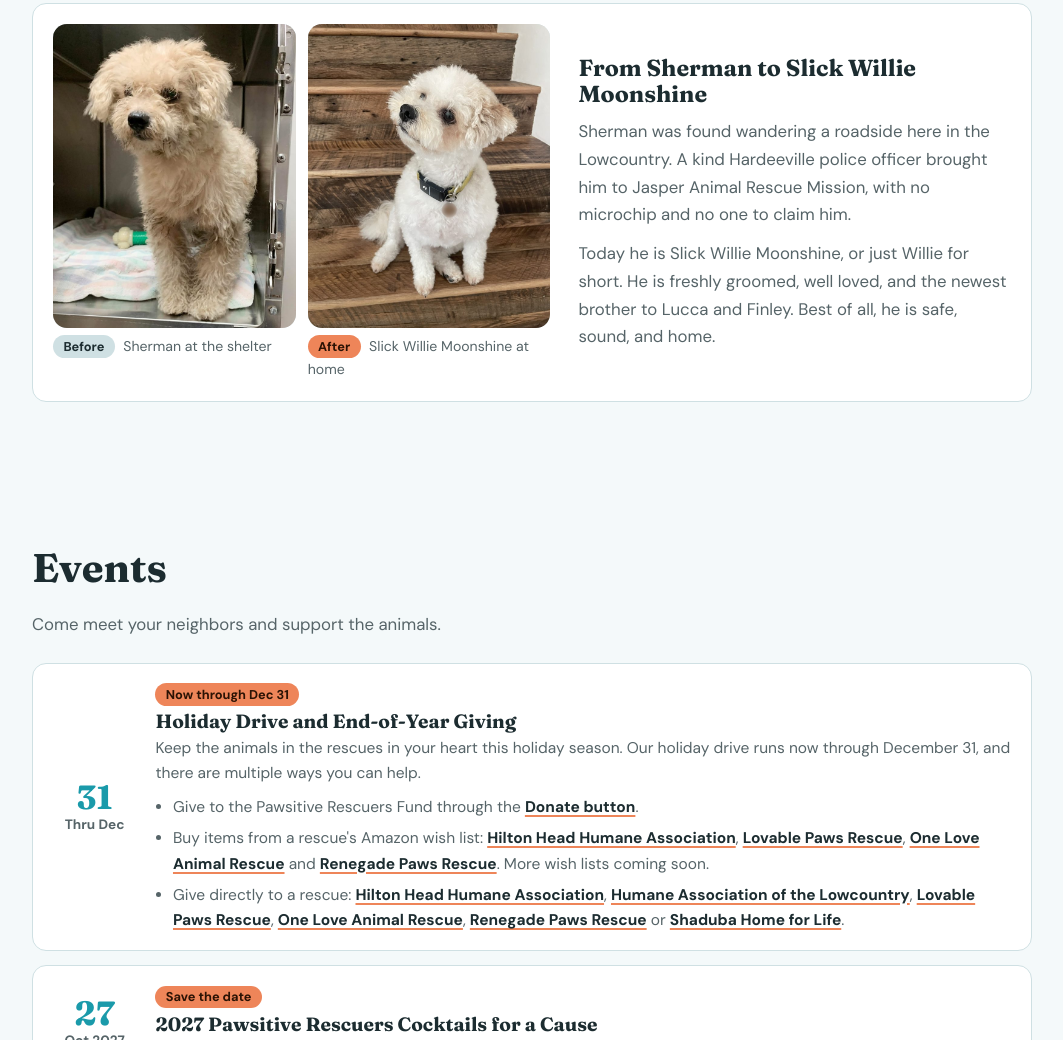
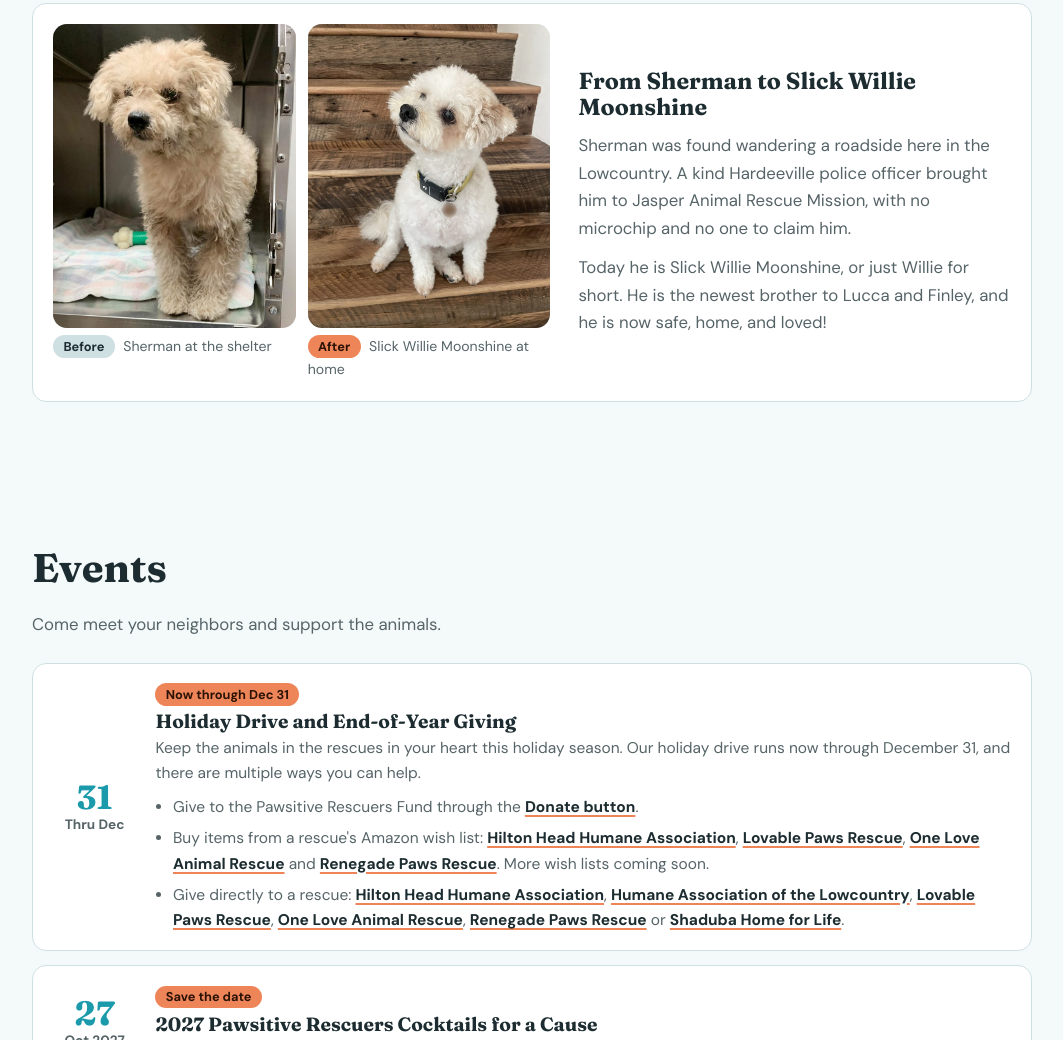
Before and after one commit to Pawsitive-Rescuers/pawsitive-rescuers, a plain HTML site: page index.html in a window 1280 px wide. Shown: the part 2465-3505 px from the top of the page, without its empty margins (108-1171 px from the left). Drawn offline with Linux system fonts and the light colour scheme.

Commit message:
Simplify end of Willie story
Co-Authored-By: Claude Opus 5.5 <noreply@anthropic.com>
Claude-Session: https://claude.ai/code/session_01VNw7gQh4a1XHgNkfEocN36

```diff
--- a/index.html
+++ b/index.html
@@ -126,7 +126,7 @@ dialog#lb::backdrop{background:rgba(0,0,0,.82)}
 <div class="story-text">
 <h3>From Sherman to Slick Willie Moonshine</h3>
 <p>Sherman was found wandering a roadside here in the Lowcountry. A kind Hardeeville police officer brought him to Jasper Animal Rescue Mission, with no microchip and no one to claim him.</p>
-<p>Today he is Slick Willie Moonshine, or just Willie for short. He is freshly groomed, well loved, and the newest brother to Lucca and Finley. Best of all, he is safe, sound, and home.</p>
+<p>Today he is Slick Willie Moonshine, or just Willie for short. He is the newest brother to Lucca and Finley, and he is now safe, home, and loved!</p>
 </div>
 </article>
 </div>
```
